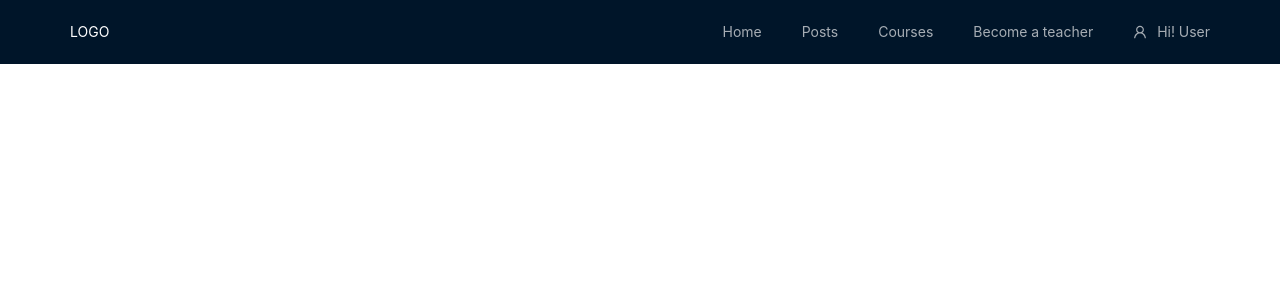
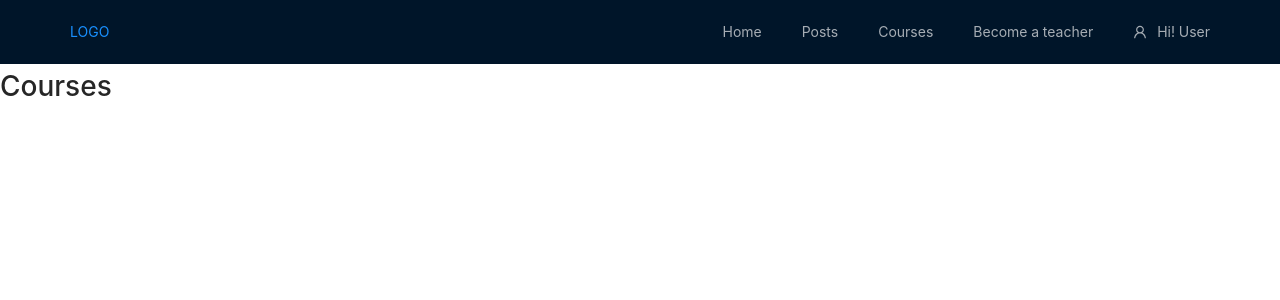
Before and after one commit to palakgupta2712/lms-project-aws, a React (Create React App) app: page /courses in a window 1280 px wide. Shown: the top 300 px of the page. Built offline with nearby package versions, Linux system fonts and the light colour scheme; the HTML template or start-up script is replaced by a standard one.

Commit message:
Routes added

```diff
--- /dev/null
+++ b/src/Routes/Routes.js
@@ -0,0 +1,20 @@
+import React from "react";
+import { Switch, Route } from "react-router-dom";
+import Courses from "../components/Courses";
+import Home from "../components/Home";
+import Posts from "../components/Posts";
+import Teach from "../components/Teach"
+function Routes() {
+  return (
+    <div>
+        <Switch>
+            <Route exact path='/home' component={Home} />
+            <Route exact path='/posts' component={Posts} />
+            <Route exact path='/courses' component={Courses} />
+            <Route exact path='/teach' component={Teach} />
+        </Switch>
+    </div>
+  );
+}
+
+export default Routes;
--- /dev/null
+++ b/src/components/Courses.js
@@ -0,0 +1,11 @@
+import React from 'react'
+
+function Courses() {
+    return (
+        <div>
+            <h1>Courses</h1>
+        </div>
+    )
+}
+
+export default Courses
--- /dev/null
+++ b/src/components/Home.js
@@ -0,0 +1,11 @@
+import React from 'react'
+
+function Home() {
+    return (
+        <div>
+            <h1>Home</h1>
+        </div>
+    )
+}
+
+export default Home
--- a/src/components/Navbar.js
+++ b/src/components/Navbar.js
@@ -1,22 +1,35 @@
 import React from "react";
+import { BrowserRouter as Router, Link } from "react-router-dom";
 import "../index.css";
 import "antd/dist/antd.css";
 import { Menu, Layout } from "antd";
 import { UserOutlined } from "@ant-design/icons";
+import Routes from "../Routes/Routes";
 const { SubMenu } = Menu;
 const { Header } = Layout;
 
 function Navbar() {
   return (
     <div>
+    <Router>
       <Layout>
         <Header theme="light">
-          <span className="logo"> LOGO </span>
-          <Menu theme="dark" mode="horizontal" style={{ float: "right" }}>
-            <Menu.Item key="1">Home</Menu.Item>
-            <Menu.Item key="2">Posts</Menu.Item>
-            <Menu.Item key="3">Courses</Menu.Item>
-            <Menu.Item key="4">Become a teacher</Menu.Item>
+          <span className="logo">
+            <Link to="/"> LOGO </Link>
+          </span>
+          <Menu theme="dark" mode="horizontal" style={{float:"right"}}>
+            <Menu.Item key="1">
+              <Link to="/home">Home</Link>
+            </Menu.Item>
+            <Menu.Item key="2">
+              <Link to="/posts">Posts</Link>
+            </Menu.Item>
+            <Menu.Item key="3">
+              <Link to="/courses">Courses</Link>
+            </Menu.Item>
+            <Menu.Item key="4">
+              <Link to="/teach">Become a teacher</Link>
+            </Menu.Item>
             <SubMenu key="sub1" icon={<UserOutlined />} title="Hi! User">
               <Menu.Item>View Profile</Menu.Item>
               <Menu.Item>Settings</Menu.Item>
@@ -25,7 +38,10 @@ function Navbar() {
           </Menu>
         </Header>
       </Layout>
+      <Routes />
+    </Router>
     </div>
+
   );
 }
 
--- /dev/null
+++ b/src/components/Posts.js
@@ -0,0 +1,11 @@
+import React from 'react'
+
+function Posts() {
+    return (
+        <div>
+            <h1>Posts</h1>
+        </div>
+    )
+}
+
+export default Posts
--- /dev/null
+++ b/src/components/Teach.js
@@ -0,0 +1,11 @@
+import React from 'react'
+
+function Teach() {
+    return (
+        <div>
+            <h1>Teach</h1>
+        </div>
+    )
+}
+
+export default Teach
```
